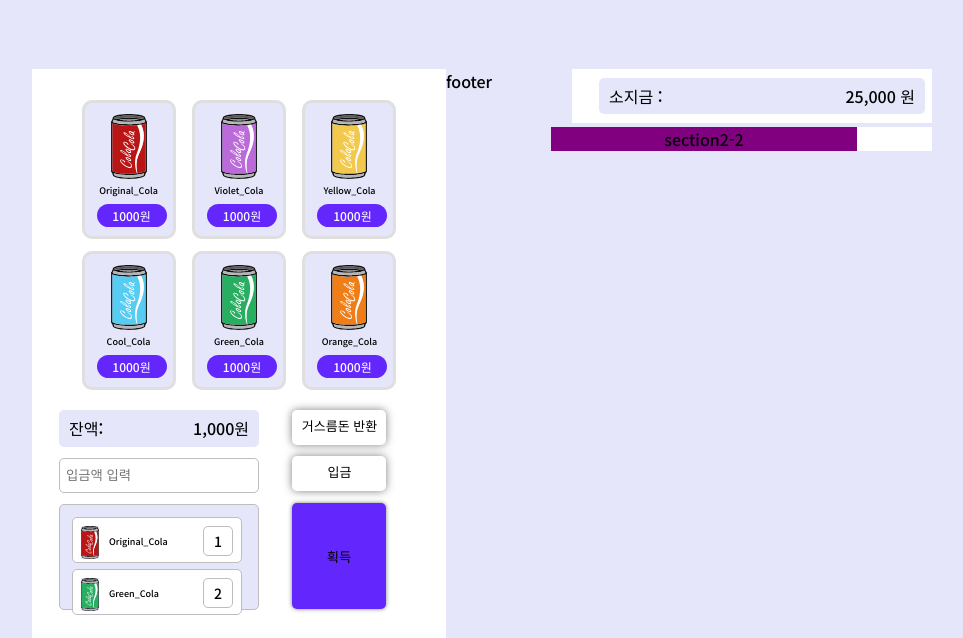
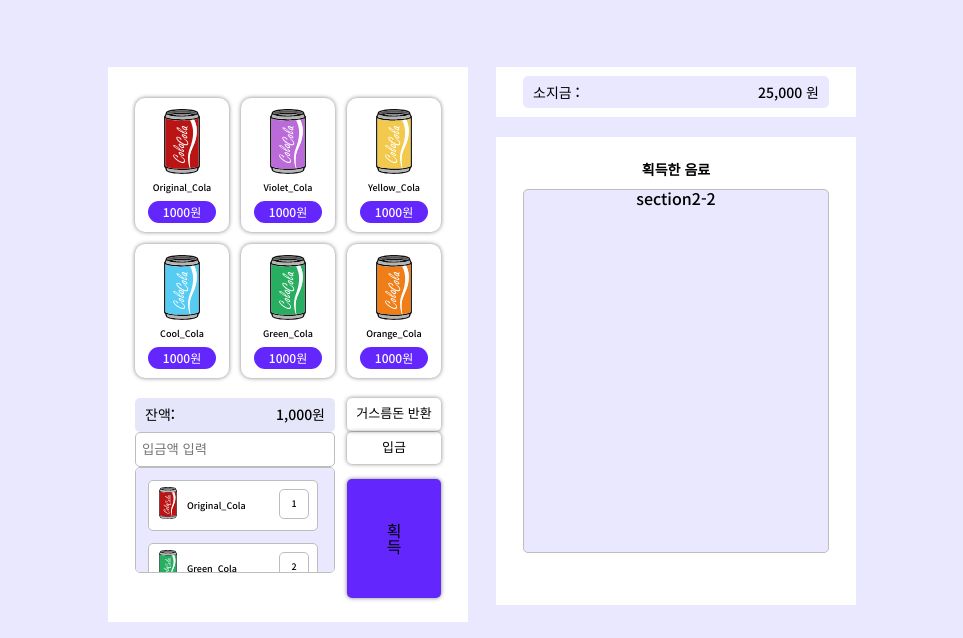
Before and after one commit to minyoung22222/vending-machine, a plain HTML site: page index.html in a window 1280 px wide. Shown: the part 182-820 px from the top of the page, without its empty margins (158-1121 px from the left). Drawn offline with Linux system fonts and the light colour scheme.

Commit message:
Add files via upload

```diff
--- a/index.html
+++ b/index.html
@@ -5,6 +5,7 @@
     <meta http-equiv="X-UA-Compatible" content="IE=edge">
     <meta name="viewport" content="width=device-width, initial-scale=1.0">
     <link rel="stylesheet" href="style.css">
+    <link rel="stylesheet" href="reset.css">
     <title>vending machine</title>
 </head>
 <body>
@@ -13,88 +14,98 @@
             <img src="mediaquery/logo.svg" alt="logo">
         </header>
         <main class="main">
-            <section class="section1">
-                <article class="cola">
-                    <img src="mediaquery/Original_Cola.svg" alt="">
+            <section class="section_left">
+                <section class="cola_section">
+                    <button class="cola_btn">
+                        <img src="mediaquery/Original_Cola.svg" alt="" class="cola_img">
                         <p class="cola_text">
                             Original_Cola</p>
-                    <button class="cola_btn">1000원</button>
-                </article>
+                        <span class="cola_price">1000원</span>
+                    </button>
 
-                <article class="cola">
+                    <button class="cola_btn">
                         <article class="soldout">
-                        <img src="mediaquery/Violet_Cola.svg" alt="">
+                            <img src="mediaquery/Violet_Cola.svg" alt="" class="cola_img">
                             <p class="cola_text">
                                 Violet_Cola</p>
-                        <button class="cola_btn">1000원</button>
+                            <span class="cola_price">1000원</span>
                         </article>
-                </article>
-                <article class="cola">
-                    <img src="mediaquery/Yellow_Cola.svg" alt="">
+                    </button>
+                    <button class="cola_btn">
+                        <img src="mediaquery/Yellow_Cola.svg" alt="" class="cola_img">
                         <p class="cola_text">
                             Yellow_Cola</p>
-                    <button class="cola_btn">1000원</button>
-                </article>
-                <article class="cola">
-                    <img src="mediaquery/Cool_Cola.svg" alt="">
+                        <span class="cola_price">1000원</span>
+                    </button>
+                    <button class="cola_btn">
+                        <img src="mediaquery/Cool_Cola.svg" alt="" class="cola_img">
                         <p class="cola_text">
                             Cool_Cola</p>
-                    <button class="cola_btn">1000원</button>
-                </article>
-                <article class="cola">
-                    <img src="mediaquery/Green_Cola.svg" alt="">
+                        <span class="cola_price">1000원</span>
+                    </button>
+                    <button class="cola_btn">
+                        <img src="mediaquery/Green_Cola.svg" alt="" class="cola_img">
                         <p class="cola_text">
                             Green_Cola</p>
-                    <button class="cola_btn">1000원</button>
-                </article>
-                <article class="cola">
-                    <img src="mediaquery/Orange_Cola.svg" alt="">
+                        <span class="cola_price">1000원</span>
+                    </button>
+                    <button class="cola_btn">
+                        <img src="mediaquery/Orange_Cola.svg" alt="" class="cola_img">
                         <p class="cola_text">
                             Orange_Cola</p>
-                    <button class="cola_btn">1000원</button>
-                </article>
+                        <span class="cola_price">1000원</span>
+                    </button>
+                </section>
+                <section class="buy">
+                    <section class="balance">
+                        <span class="balance_text_1">잔액:</span>
+                        <span class="balance_text_2">1,000원</span>
 
-                <section class="balance">
-                    <p class="balance_text_1">잔액:</p>
-                    <p class="balance_text_2">1,000원</p>
                     </section>
                     <button class="return_btn">
                         거스름돈 반환
                     </button>
+                    <section class="deposit">
                         <input class="deposit_inp" type="text" placeholder="입금액 입력">
                         <button class="return_btn deposit_btn">
                             입금
                         </button>
-                <ul class="cola_list">
+                    </section>
+                    <ul class="select_cola_list">
                         <li>
                             <img src="mediaquery/Original_Cola.svg" alt="Original_Cola">
                             <span>Original_Cola</span>
-                        <div>1</div>
+                            <button class="count">1</button>
                         </li>
                         <li>
                             <img src="mediaquery/Green_Cola.svg" alt="Green_Cola">
                             <span>Green_Cola</span>
-                        <div>2</div>
+                            <button class="count">2</button>
                         </li>
                     </ul>
                     <button class="get_btn">
                         획득
                     </button>
                 </section>
-            <section class="section2">
-                <section class="section2-1">
+            </section>
+            <section class="section_right">
+                <section class="mymoney">
+                    <section class="mymoney_in">
                         <span>소지금 : </span>
                         <span>25,000 원</span>
                     </section>
                 </section>
-            <section class="section3">
-                <section class="section2-2">
+                <section class="getcola">
+                    <p class="getcola_txt">
+                        획득한 음료
+                    </p>
+                    <section class="getcola_in">
                         section2-2
                     </section>
                 </section>
-
+            </section>
         </main>
-        <footer class="footer">footer</footer>
+        <!-- <footer class="footer">footer</footer> -->
     </div>
 </body>
 </html>
--- /dev/null
+++ b/reset.css
@@ -0,0 +1,154 @@
+/* http://meyerweb.com/eric/tools/css/reset/
+   v2.0 | 20110126
+   License: none (public domain)
+*/
+
+html,
+body,
+div,
+span,
+applet,
+object,
+iframe,
+h1,
+h2,
+h3,
+h4,
+h5,
+h6,
+p,
+blockquote,
+pre,
+a,
+abbr,
+acronym,
+address,
+big,
+cite,
+code,
+del,
+dfn,
+em,
+img,
+ins,
+kbd,
+q,
+s,
+samp,
+small,
+strike,
+strong,
+sub,
+sup,
+tt,
+var,
+b,
+u,
+i,
+center,
+dl,
+dt,
+dd,
+ol,
+ul,
+li,
+fieldset,
+form,
+label,
+legend,
+table,
+caption,
+tbody,
+tfoot,
+thead,
+tr,
+th,
+td,
+article,
+aside,
+canvas,
+details,
+embed,
+figure,
+figcaption,
+footer,
+header,
+hgroup,
+menu,
+nav,
+output,
+ruby,
+section,
+summary,
+time,
+mark,
+audio,
+video {
+    margin: 0;
+    padding: 0;
+    border: 0;
+    font-size: 100%;
+    font: inherit;
+    vertical-align: baseline;
+}
+
+/* HTML5 display-role reset for older browsers */
+article,
+aside,
+details,
+figcaption,
+figure,
+footer,
+header,
+hgroup,
+menu,
+nav,
+section {
+    display: block;
+}
+
+body {
+    line-height: 1;
+}
+
+ol,
+ul {
+    list-style: none;
+}
+
+blockquote,
+q {
+    quotes: none;
+}
+
+blockquote:before,
+blockquote:after,
+q:before,
+q:after {
+    content: '';
+    content: none;
+}
+
+table {
+    border-collapse: collapse;
+    border-spacing: 0;
+}
+
+button {
+    width: 100%;
+    background: none;
+    border: none;
+    padding: 0;
+    font: inherit;
+    cursor: pointer;
+}
+
+.ir {
+    display: block;
+    overflow: hidden;
+    position: absolute;
+    text-indent: -9999px;
+    line-height: 0;
+    font-size: 1px;
+    color: transparent;
+}
--- a/style.css
+++ b/style.css
@@ -1,62 +1,59 @@
 @import url('https://fonts.googleapis.com/css2?family=Noto+Sans+KR:wght@500&display=swap');
 
-body, main, p, ul{
-    margin: 0 auto;
+* {
+    font-family: 'Noto Sans KR', sans-serif;
 }
 
-li {
-    list-style: none;
-}
+body {
 
-button, input, div {
-    border: 0;
-    font-family: 'Noto Sans KR', sans-serif;
-    background-color: #fff;
+    background-color: #EAE8FE;
 }
 
 
-* {
-    font-family: 'Noto Sans KR', sans-serif;
-    background-color: lavender;
-}
-
 .header {
     height: auto;
-    /* background-color: red; */
     padding-bottom: 67px;
     text-align: center;
+    background-color: #EAE8FE;
 }
 .header img {
     width: 386px;
 }
 
 .main {
-    width: 900px;
+    /* width: 750px; */
+    display: flex;
+    justify-content: center;
     text-align: center;
-
+    background-color: #EAE8FE;
 }
-.section1 {
-    float: left;
+.section_left {
     width: 360px;
-    padding: 31px 27px 28px;
+    padding: 31px 27px 24px;
+    margin-right: 28px ;
     background-color: white;
-}
-.cola {
-    width: 94px;
-    /* height: 130px; */
-    padding: 11px 12px 9px;
-    border: 3px solid rgb(223, 223, 223);
-    border-radius: 10px;
-    display: inline-block;
     box-sizing: border-box;
 }
-.cola:nth-child(1), .cola:nth-child(2) {
-    margin-bottom: 12px;
+.section_right {
+    display: flex;
+    flex-direction: column;
+    width: 360px;
+    background-color: #EAE8FE;
+    box-sizing: border-box;
 }
-.cola:nth-child(1), .cola:nth-child(2),
-.cola:nth-child(4), .cola:nth-child(5) {
-    margin-right: 12px;
+.section_left .cola_section {
+    display: grid;
+    grid-template-columns: 1fr 1fr 1fr;
+    gap: 12px;
+    background-color: #fff;
 }
+.cola_btn{
+    padding: 11px 0 9px;
+    border-radius: 10px;
+    box-sizing: border-box;
+    box-shadow: 0px 0px 4px rgba(0, 0, 0, 0.5);
+}
+
 .cola:hover {
     border: 3px solid #6327FE;
 }
@@ -68,146 +65,161 @@ button, input, div {
     display: inline-block;
 
 } */
-.cola img {
+.cola_btn .cola_img {
     width: 36px;
-    height: 65px;
-    /* margin: 11px 29px 6px; */
+    margin: 0 auto;
 }
-.cola .cola_text {
+.cola_btn .cola_text {
     font-size: 9px;
-
+    line-height: 13.03px;
+    margin: 6px 0 7px;
 }
-.cola .cola_btn {
-    width: 70px;
-    padding: 3px;
-    margin-top: 7px;
+.cola_btn .cola_price {
+    display: inline-block;
+    padding: 5px 15px;
+    margin: 0 12px;
     border-radius: 50px;
     background-color: #6327FE;
-}
-.cola .cola_btn {
     color: white;
     font-size: 12px;
 }
-.balance {
+
+.buy {
+    /* display: grid;
+    grid-template-columns: 1fr 1fr 1fr; */
+    margin-top: 20px;
+
+}
+
+.buy .balance {
+    float: left;
     width: 200px;
+    /* grid-column: 1/3; */
     padding: 6px 10px 7px;
-    float: left;
-    margin-top: 20px;
     border-radius: 5px;
     background-color: lavender;
     box-sizing: border-box;
+    font-size: 14px;
+    line-height: 20.27px;
 }
 .balance .balance_text_1 {
-    display: inline;
     float: left;
 }
 .balance .balance_text_2 {
-    display: inline;
     float: right;
 }
 .return_btn {
+    float: right;
     width: 94px;
-    padding: 6px 8px 10px 9px;
-    margin-top: 20px;
-    border: 0;
+    padding: 6px 9px 8px ;
     border-radius: 5px;
     font-size: 13px;
-    filter: drop-shadow(0px 0px 4px rgba(0, 0, 0, 0.5));
+    line-height: 18.82px;
+    box-shadow: 0px 0px 4px rgba(0, 0, 0, 0.5);
+}
+
+.deposit {
+    margin-top: 11px;
 }
 .deposit_inp {
     width: 200px;
-    margin: 11px 0;
     padding: 6px 0 8px 6px;
     float: left;
     border: 1px solid #BDBDBD;
     border-radius: 5px;
     box-sizing: border-box;
 }
-.deposit_btn {
-    margin-top: 11px;
-}
-.cola_list {
+
+.select_cola_list {
     width: 200px;
     height: 106px;
     float: left;
-    padding: 12px 18px 0 12px;
+    /* padding: 12px 18px 0 12px; */
     border: 1px solid #BDBDBD;
     border-radius: 5px;
     text-align: center;
     box-sizing: border-box;
-    background-color: lavender;
+    background-color: #EAE8FE;
+    overflow-y: scroll;
 }
-.cola_list li {
+.select_cola_list li {
     width: 170px;
-    height: 46px;
-    padding: 8px;
-    margin-bottom: 6px;
+    margin: 12px 12px 6px;
     font-size: 9px;
     border: 1px solid #BDBDBD;
     box-sizing: border-box;
     border-radius: 5px;
     background-color: #fff;
+    overflow: hidden;
 }
-.cola_list li img {
+.select_cola_list li img {
     width: 18px;
     float: left;
-    margin-right: 10px;
+    margin: 6px 0 7px 10px;
 }
-.cola_list li span {
+.select_cola_list li span {
     float: left;
-    margin-top: 9px;
+    line-height: 13.03px;
+    margin: 18px 0 18px 10px;
+}
+.select_cola_list .count {
+    float: right;
+    width: 30px;
+    height: 30px;
+    margin: 8px;
+    border: 1px solid #BDBDBD;
+    box-sizing: border-box;
+    border-radius: 5px;
+}
+
+.get_btn {
+    float: right;
+    width: 94px;
+    margin-top: 12px;
+    padding: 43px 35px 44px;
+    box-shadow: 0px 0px 4px rgba(0, 0, 0, 0.5);
+    border-radius: 5px;
+    background-color: #6327FE;
+}
+
+.mymoney {
+    padding: 9px 27px;
+    margin-bottom: 20px;
     background-color: #fff;
 }
-.cola_list li div {
-    display: inline;
-    width: 30px;
-    height: 30px;
+.mymoney_in {
+    width: 306px;
+    padding: 6px 10px;
+    border-radius: 5px;
+    box-sizing: border-box;
+    overflow: hidden;
+    font-size: 14px;
+    line-height: 20.27px;
+    background-color: #EAE8FE;
+}
+.mymoney_in span:nth-child(1) {
+    float: left;
+}
+.mymoney_in span:nth-child(2) {
     float: right;
-    padding-top: 4px;
-    font-size: 14px;
+}
+.getcola {
+    padding: 0 27px 52px;
+    background-color: #fff;
+}
+.getcola_in {
+    width: 306px;
+    height: 364px;
+    background-color: #EAE8FE;
     border: 1px solid #BDBDBD;
     box-sizing: border-box;
     border-radius: 5px;
 
 }
-.get_btn {
-    width: 94px;
-    height: 106px;
-    margin-top: 12px;
-    box-shadow: 0px 0px 4px rgba(0, 0, 0, 0.5);
-    border-radius: 5px;
-    background-color: #6327FE;
-}
-.section2 {
-    float: right;
-    width: 360px;
-    margin-bottom: 4px;
-    /* height: inherit; */
-    /* padding: 20px; */
-    background-color: #fff;
-}
-.section2-1 {
-    width: 306px;
-    margin: 9px 27px;
-    padding: 6px 10px;
-    overflow: hidden;
-    border-radius: 5px;
-}
-.section2-1 span:nth-child(1) {
-    float: left;
-}
-.section2-1 span:nth-child(2) {
-    float: right;
-}
-.section3 {
-    float: right;
-    width: 381px;
-    background-color: #fff;
-}
-.section2-2 {
-
-    width: 306px;
-    background-color: purple;
+.getcola_txt {
+    font-size: 14px;
+    font-weight: 700;
+    margin: 25px 0 13px;
 }
 .footer {
     height: 171px;
```
Lines whose indentation alone changed are shown as unchanged.
